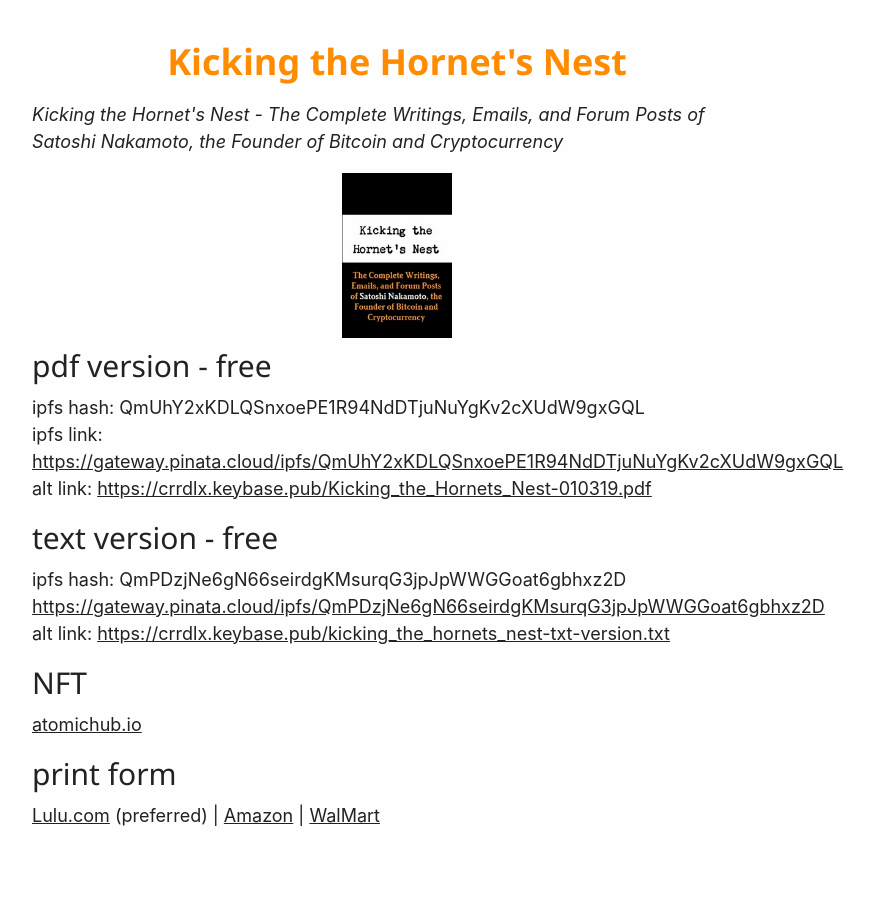
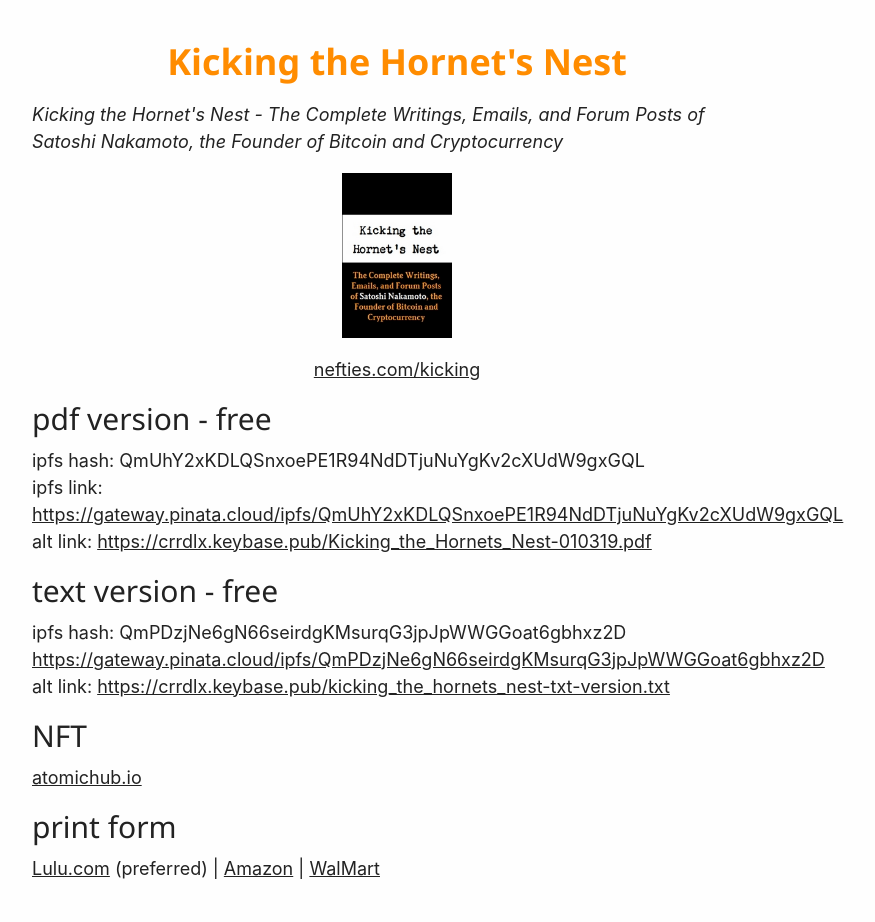
Before and after one commit to crrdlx/crrdlx.github.io, a Jekyll site: the page pages/kicklinks.html, which Jekyll copies as it is, in a window 1280 px wide. Shown: the whole page, without its empty margins (243-1118 px from the left). Built offline with Jekyll 4.4.1, drawn with Linux system fonts in a browser that asks for light colours; comment, search, counter and statistics services are not loaded; before the commit the page ends 900 px from its top, so only the background shows below that.

Commit message:
Update kicklinks.html

```diff
--- a/pages/kicklinks.html
+++ b/pages/kicklinks.html
@@ -45,7 +45,8 @@
     <em>Kicking the Hornet's Nest - The Complete Writings, Emails, and Forum Posts of Satoshi Nakamoto, the Founder of Bitcoin and Cryptocurrency</em></p>
 <center>
 <img src="kicking_cover_180.jpg" width=110>
-</center>
+<p>
+<a href="http://nefties.com/kicking" target="_blank">nefties.com/kicking</a></center>
 <h2>pdf version - free</h2>
 
     ipfs hash: QmUhY2xKDLQSnxoePE1R94NdDTjuNuYgKv2cXUdW9gxGQL<br>
```
